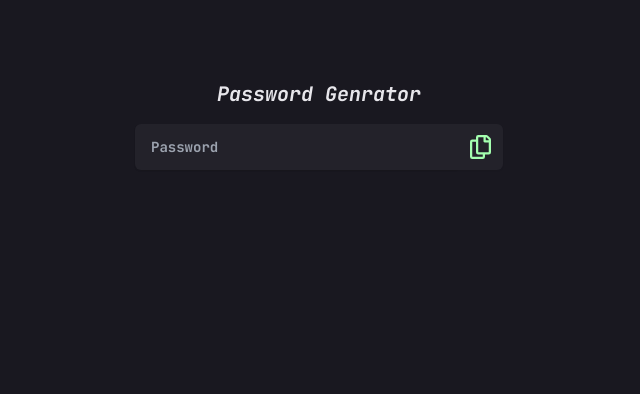
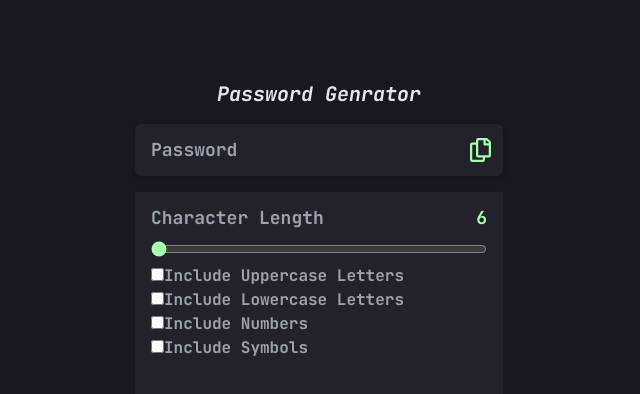
Before and after one commit to devHksingh/PasswordGenrator, a React (Vite) app: page / in a window 1280 px wide. Shown: the top 394 px of the page, without its empty margins (321-961 px from the left). Built offline with nearby package versions, Linux system fonts and the light colour scheme.

Commit message:
add option to password

```diff
--- a/src/App.jsx
+++ b/src/App.jsx
@@ -11,7 +11,7 @@ function App() {
   const [length,setLength] = useState(6);
   const [numberAllowed,setNumberAllowed] = useState(false)
   const [upperCharAllowed,setUpperCharAllowed] = useState(false)
-  const [lowerCharAllowed,setLowerCharPassword] = useState(false)
+  const [lowerCharAllowed,setLowerCharAllowed] = useState(false)
   const [symbolsAllowed,setSymbolsAllowed] = useState(false)
   const [password,setPassword] = useState("")
 
@@ -57,20 +57,114 @@ function App() {
     <div className='w-full max-w-md h-screen max-h-md mx-auto font-jetbrainsmono font-bold  px-10 py-20 '>
       <h1 className='text-center text-grayish-200 text-xl italic mb-4'>Password Genrator</h1>
 
+     {/* input field */}
       <div>
-        <label htmlFor="hs-trailing-button-add-on-with-icon" className="sr-only">Label</label>
-        <div className="flex rounded-md shadow-sm">
-            <input type="text" id="hs-trailing-button-add-on-with-icon"
-             name="hs-trailing-button-add-on-with-icon"
-             className="py-3 px-4 block w-full border-none outline-none bg-grayish-700 shadow-sm rounded-l-md text-sm  focus:border-grayish-700  dark:text-gray-400"
-             placeholder='Password'
-             readOnly/>
 
-            <button type="button" className="inline-flex flex-shrink-0 justify-center items-center h-[2.875rem] w-[2.875rem] rounded-r-md border border-transparent font-semibold  text-white bg-grayish-700 hover:bg-slate-400  focus:outline-none  text-sm">
-              <img src={copyLogo} className='bg-red ' alt="" />
-            </button>
+      <label htmlFor="hs-trailing-button-add-on-with-icon" className="sr-only">Label</label>
+      <div className='flex rounded-md shadow-md'>
+
+        <input type="text"
+        //  name="hs-trailing-button-add-on-with-icon"
+         placeholder='Password'
+         readOnly
+         value={password}
+         ref={passwordRef}
+         className='w-full px-4 py-3 block rounded-l-md text-lg
+         font-jetbrainsmono font-[950] border-grayish-700 outline-none bg-grayish-700
+          focus:border-grayish-700
+           dark:text-gray-400'
+
+        />
+        <button
+         type='button'
+         onClick={copyPasswordToClipboard}
+         className='inline-flex flex-shrink-0 justify-center items-center bg-grayish-700 h-[3.25rem] w-[2.875rem] rounded-r-md border border-transparent font-extrabold cursor-pointer'
+        >
+          <svg width="21" height="24" className='fill-[#A4FFAF] hover:fill-blue-500' xmlns="http://www.w3.org/2000/svg">
+          <path d="M20.341 3.091 17.909.659A2.25 2.25 0 0 0 16.319 0H8.25A2.25 2.25 0 0 0 6 2.25V4.5H2.25A2.25 2.25 0 0 0 0 6.75v15A2.25 2.25 0 0 0 2.25 24h10.5A2.25 2.25 0 0 0 15 21.75V19.5h3.75A2.25 2.25 0 0 0 21 17.25V4.682a2.25 2.25 0 0 0-.659-1.591ZM12.469 21.75H2.53a.281.281 0 0 1-.281-.281V7.03a.281.281 0 0 1 .281-.281H6v10.5a2.25 2.25 0 0 0 2.25 2.25h4.5v1.969a.282.282 0 0 1-.281.281Zm6-4.5H8.53a.281.281 0 0 1-.281-.281V2.53a.281.281 0 0 1 .281-.281H13.5v4.125c0 .621.504 1.125 1.125 1.125h4.125v9.469a.282.282 0 0 1-.281.281Zm.281-12h-3v-3h.451c.075 0 .147.03.2.082L18.667 4.6a.283.283 0 0 1 .082.199v.451Z" />
+          </svg>
+
+        </button>
+
+      </div>
+
+      </div>
+
+      {/* end input field */}
+
+      {/* condition for password genrator */}
+
+
+      <div className='px-4 py-3 mt-4 font-jetbrainsmono font-[950] bg-grayish-700'>
+
+        <div className='flex justify-between'>
+          <h2 className='text-lg text-gray-400'>Character Length</h2>
+          <span className='text-lg text-[#A4FFAF]'>{length}</span>
         </div>
+        <div className='mt-2'>
+          <input type="range"
+           name=""
+           id=""
+           min={6}
+           max={44}
+           value={length}
+           className='cursor-pointer w-full accent-[#A4FFAF] bg-slate-950 range-lg rounded-lg '
+           onChange={(e)=>{setLength(e.target.value)}}
+
+           />
+        </div>
+
+        {/* checkbox */}
+        <div className='text-gray-400'>
+          <div>
+            <input type="checkbox"
+             defaultChecked={upperCharAllowed}
+             id='upperChar'
+             onChange={()=>{
+              setUpperCharAllowed((prev)=>!prev)
+             }}
+             />
+             <label htmlFor="upperChar">Include Uppercase Letters</label>
+          </div>
+          <div>
+            <input type="checkbox"
+             defaultChecked={lowerCharAllowed}
+             id='lowerChar'
+             onChange={()=>{
+              setLowerCharAllowed((prev)=>!prev)
+             }}
+             />
+             <label htmlFor="lowerChar">Include Lowercase Letters</label>
+          </div>
+          <div>
+            <input type="checkbox"
+             defaultChecked={numberAllowed}
+             id='numberInput'
+             onChange={()=>{
+              setNumberAllowed((prev)=>!prev)
+             }}
+             />
+             <label htmlFor="numberInput">Include Numbers</label>
+          </div>
+          <div>
+            <input type="checkbox"
+             defaultChecked={symbolsAllowed}
+             id='symbolInput'
+             onChange={()=>{
+              setSymbolsAllowed((prev)=>!prev)
+             }}
+             />
+             <label htmlFor="symbolInput">Include Symbols</label>
+          </div>
+        </div>
+
+        {/* CTA btn */}
+        <button>
+
+        </button>
+
       </div>
+
 
     </div>
 
```
Also changed, not shown: src/assets/icon-copy.svg.
